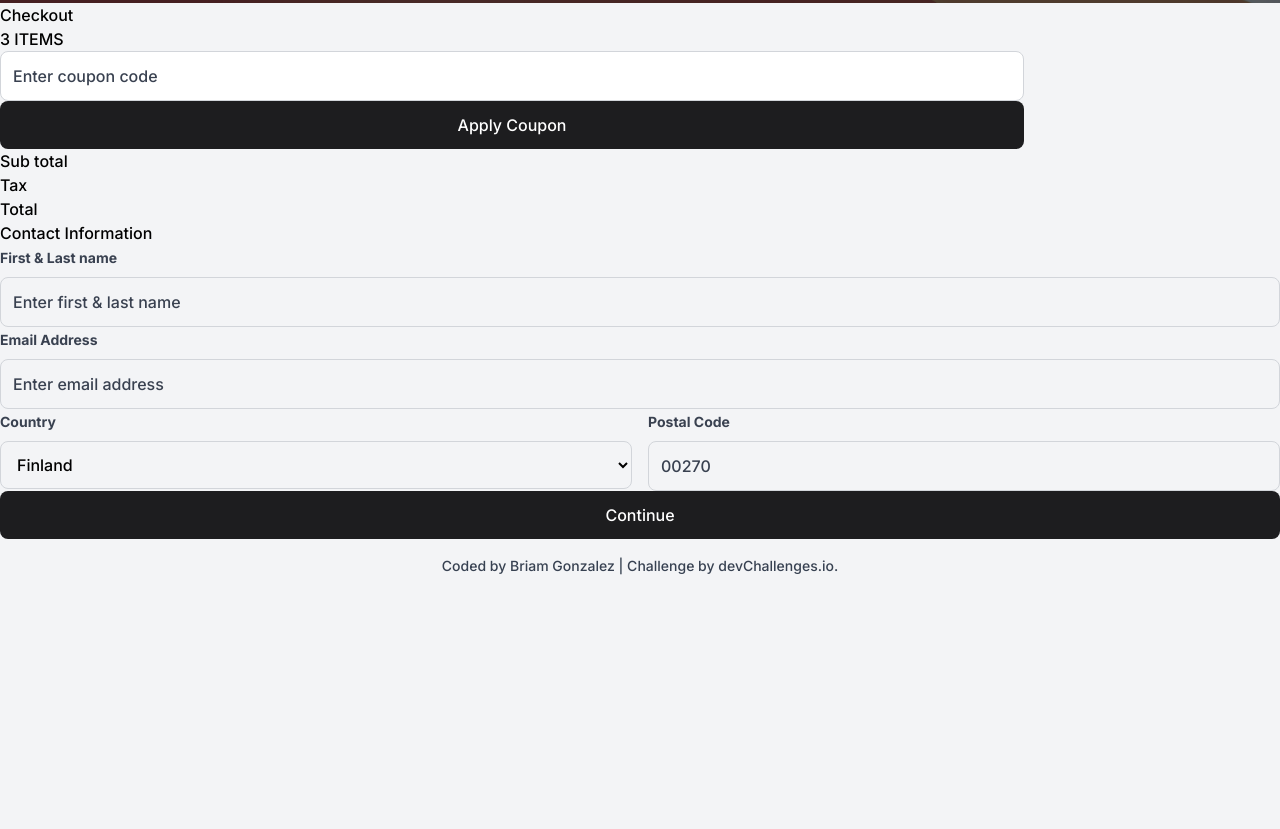
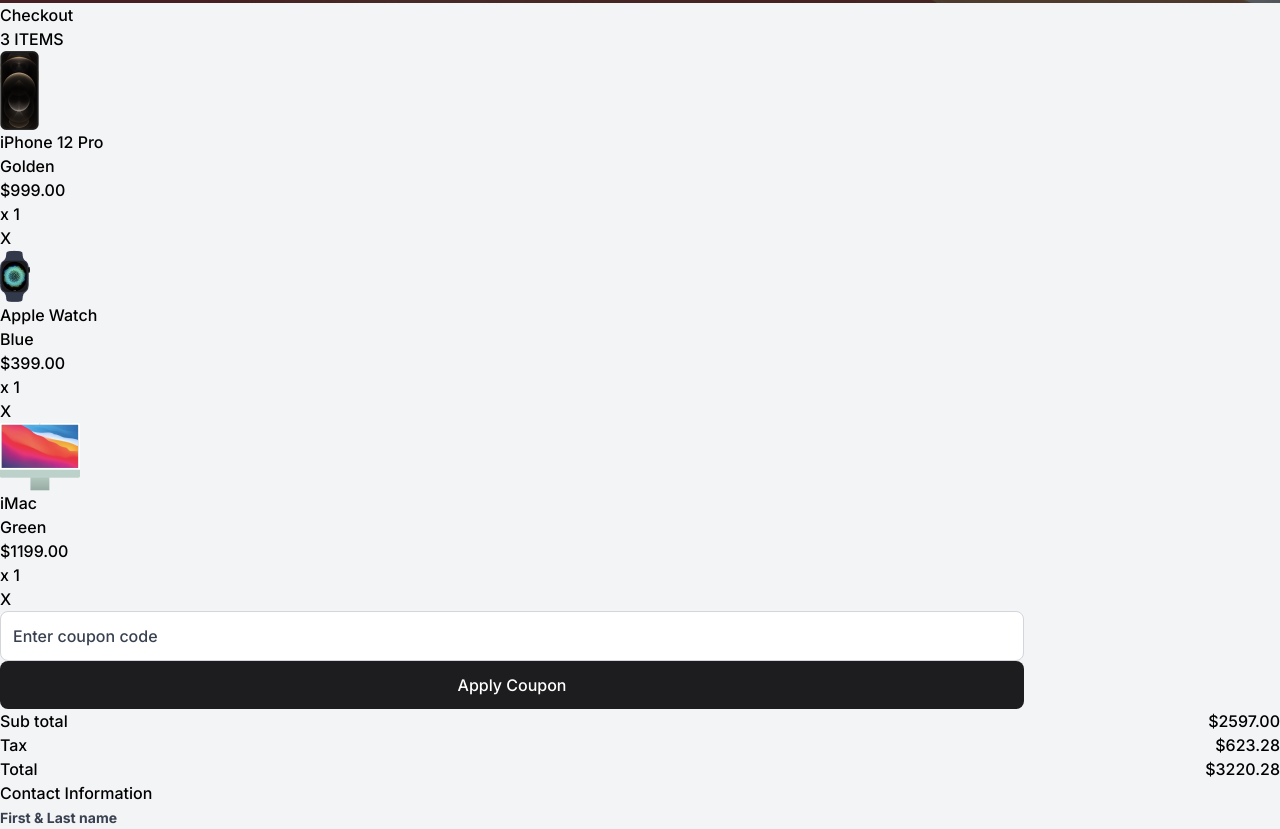
Before and after one commit to Briamco/divece-shop, a website built with Vite: page index.html in a window 1280 px wide. Shown: the part 237-1066 px from the top of the page. Before the commit the page ends 813 px from the top, so only its background shows below. Built offline with nearby package versions, Linux system fonts and the light colour scheme.

Commit message:
fix: script

```diff
--- a/index.html
+++ b/index.html
@@ -15,7 +15,7 @@
 
     <title>Device Shop Checkout | devChallenges.io</title>
 
-    <script src="src/main.js"></script>
+    <script type="module" src="src/main.js"></script>
 
   </head>
   <body>
@@ -83,7 +83,7 @@
     </main>
 
     <footer class="p-4 author-info">
-      Coded by <a href="#">Briam Gonzalez</a> | Challenge by
+      Coded by <a href="https://github.com/Briamco">Briam Gonzalez</a> | Challenge by
       <a href="https://www.devchallenges.io?ref=challenge" target="_blank" rel="noopener noreferrer"
         >devChallenges.io</a
       >.
--- a/src/main.js
+++ b/src/main.js
@@ -1,7 +1,7 @@
 const PRODUCTS = [
   {
     id: 1,
-    thumbnail: './public/resources/Gold.png',
+    thumbnail: 'resources/Gold.png',
     name: 'iPhone 12 Pro',
     color: 'Golden',
     quantity: 1,
@@ -9,7 +9,7 @@
   },
   {
     id: 1,
-    thumbnail: './public/resources/Apple-watch.png',
+    thumbnail: 'resources/Apple-watch.png',
     name: 'Apple Watch',
     color: 'Blue',
     quantity: 1,
@@ -17,7 +17,7 @@
   },
   {
     id: 1,
-    thumbnail: './public/resources/iMac.png',
+    thumbnail: 'resources/iMac.png',
     name: 'iMac',
     color: 'Green',
     quantity: 1,
```
